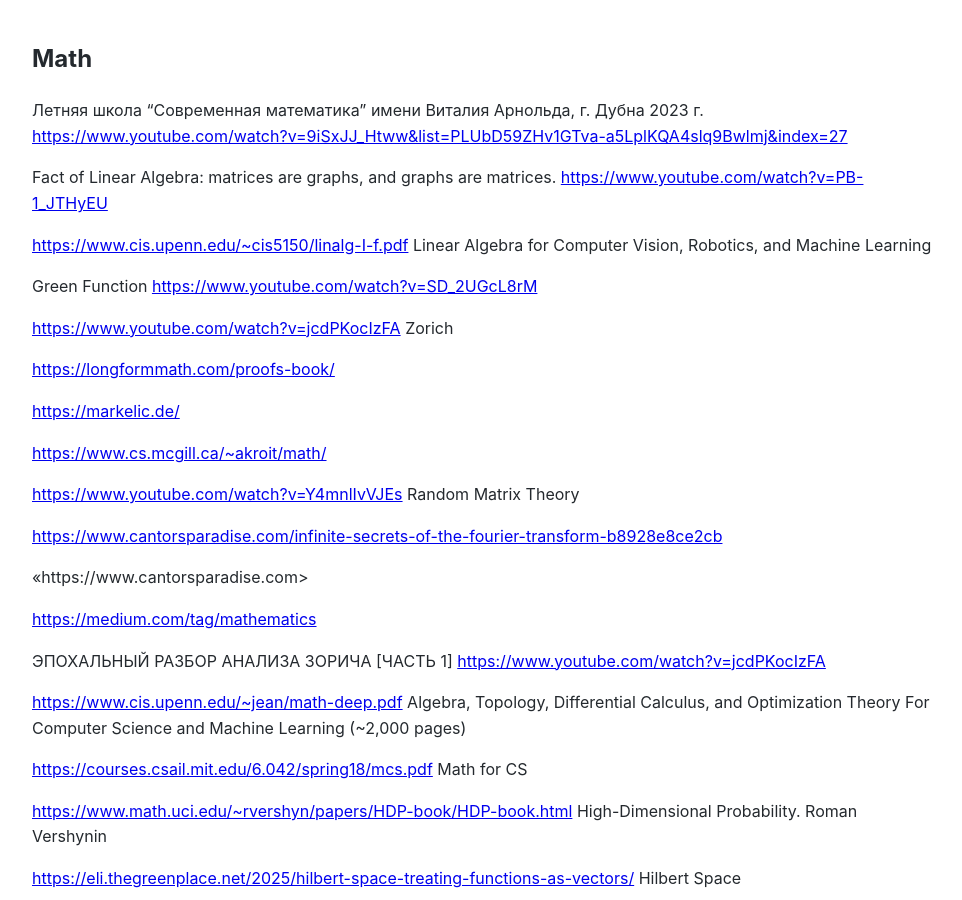
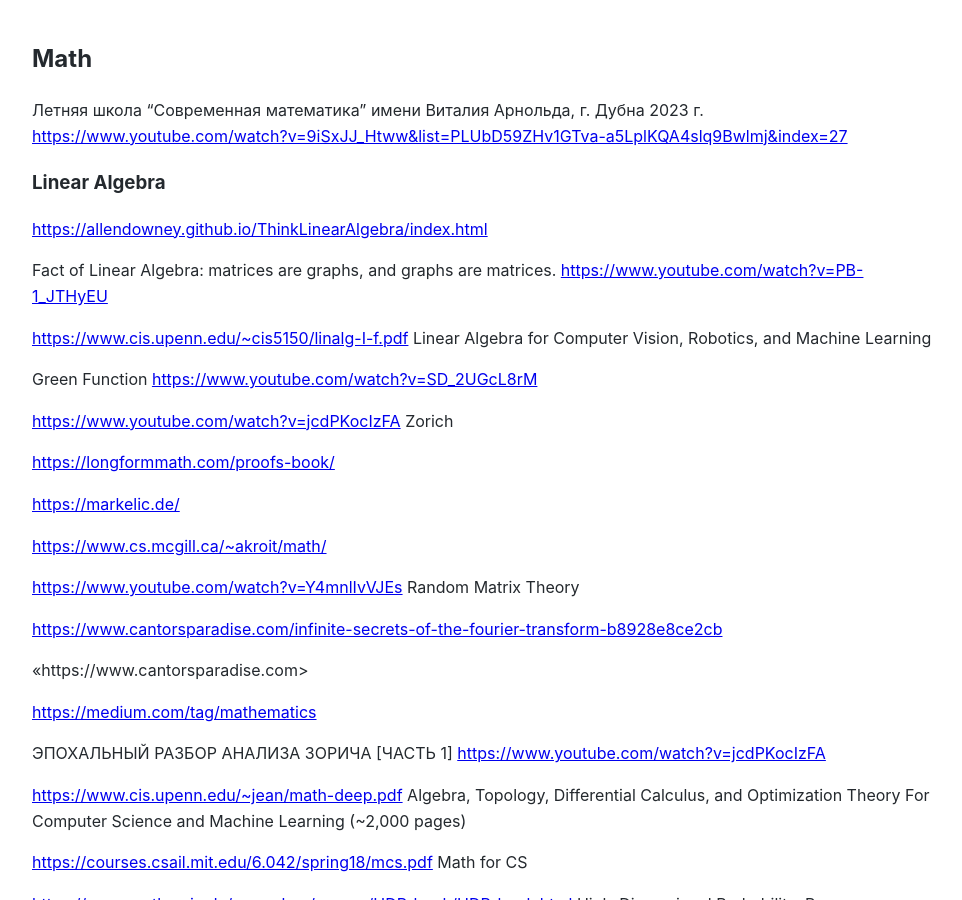
Before and after one commit to Michael-Lubinsky/michael-lubinsky.github.com, a Jekyll site: the page built from math/math.md, in a window 1280 px wide and 900 px high. Shown: the whole window, without its empty margins (158-1120 px from the left). Built offline with Jekyll 4.4.1, drawn with Linux system fonts in a browser that asks for light colours; our own code applies the rules of GitHub Pages for plain Markdown files.

Commit message:
Update math.md

```diff
--- a/math/math.md
+++ b/math/math.md
@@ -1,6 +1,10 @@
 ## Math
 Летняя школа "Современная математика" имени Виталия Арнольда, г. Дубна   2023 г.
  <https://www.youtube.com/watch?v=9iSxJJ_Htww&list=PLUbD59ZHv1GTva-a5LplKQA4slq9Bwlmj&index=27>
+
+### Linear Algebra
+
+<https://allendowney.github.io/ThinkLinearAlgebra/index.html>
 
 Fact of Linear Algebra: matrices are graphs, and graphs are matrices.
 <https://www.youtube.com/watch?v=PB-1_JTHyEU>
```
